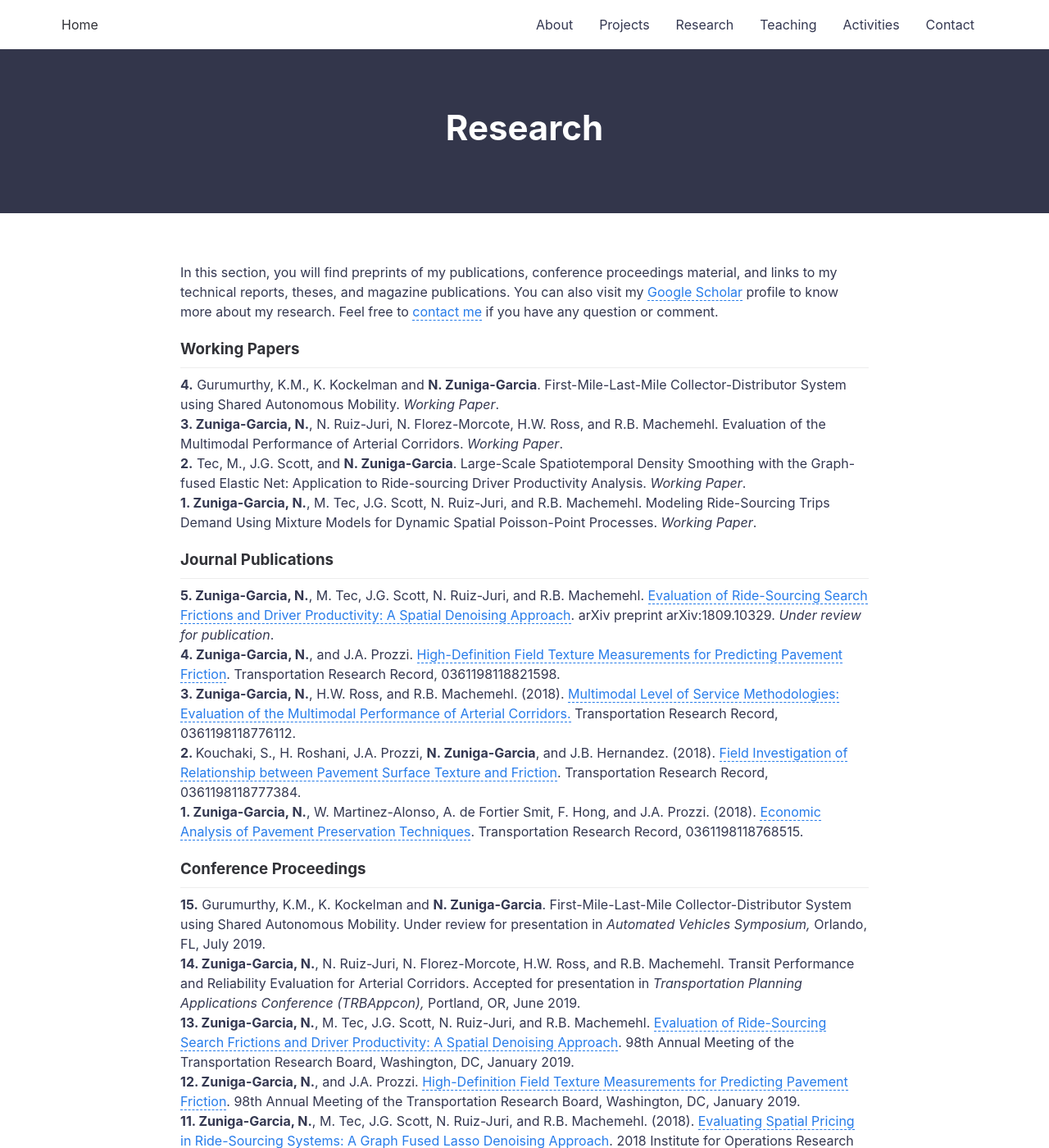
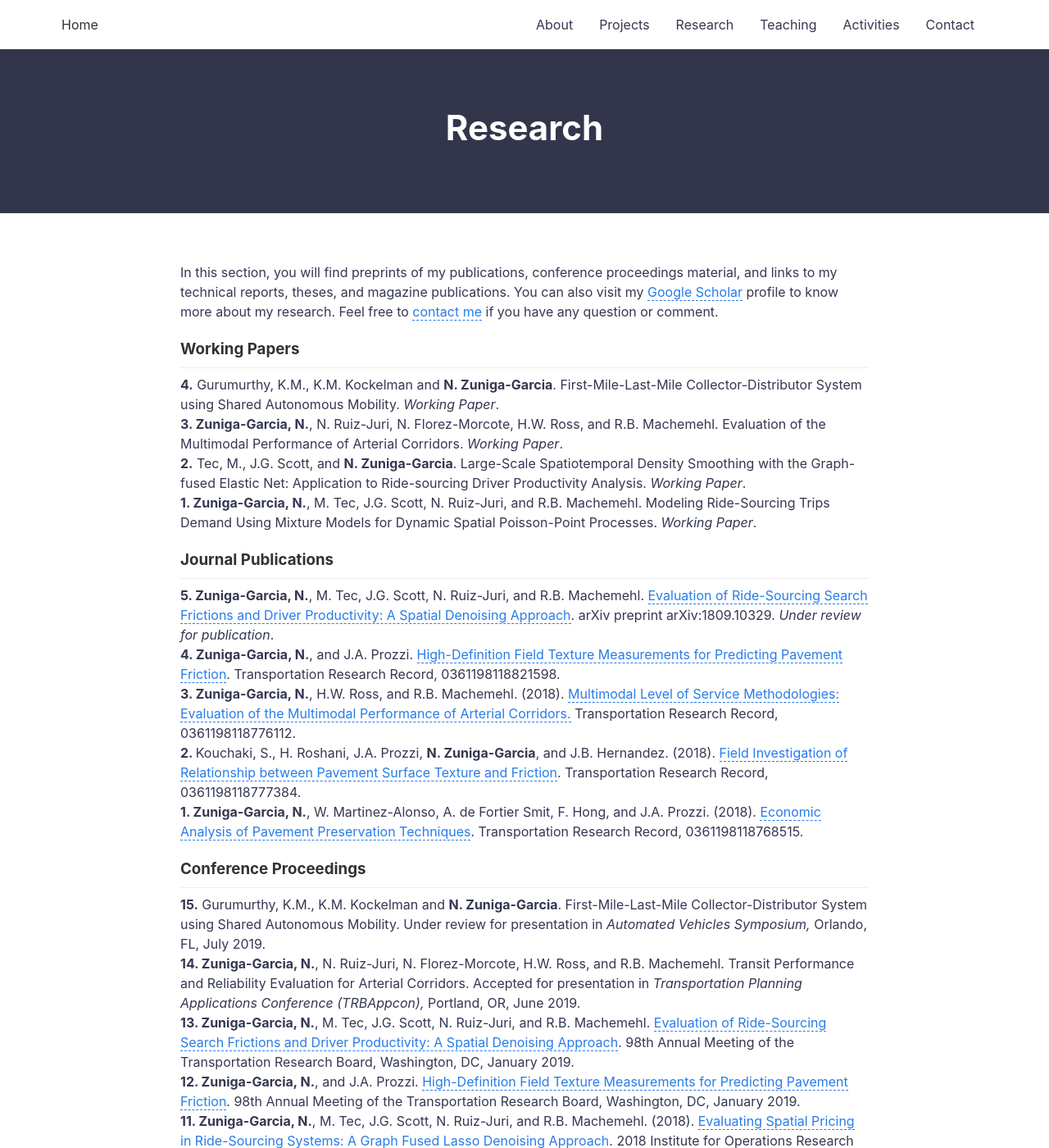
Before and after one commit to nzunigag/nzunigag.github.io, a Jekyll site: the page built from research.md, in a window 1280 px wide and 1400 px high. Shown: the whole window at 82% size. Built offline with Jekyll 4.4.1, drawn with Linux system fonts in a browser that asks for light colours.

```diff
--- a/research.md
+++ b/research.md
@@ -9,7 +9,7 @@ In this section, you will find preprints of my publications, conference proceedi
 ### Working Papers
 ___
 
-<b>4.</b> Gurumurthy, K.M., K. Kockelman and <b>N. Zuniga-Garcia</b>. First-Mile-Last-Mile Collector-Distributor System using Shared Autonomous Mobility. <i> Working Paper</i>.
+<b>4.</b> Gurumurthy, K.M., K.M. Kockelman and <b>N. Zuniga-Garcia</b>. First-Mile-Last-Mile Collector-Distributor System using Shared Autonomous Mobility. <i> Working Paper</i>.
 <br>
 <b>3. Zuniga-Garcia, N.</b>, N. Ruiz-Juri, N. Florez-Morcote, H.W. Ross, and R.B. Machemehl. Evaluation of the Multimodal
 Performance of Arterial Corridors. <i> Working Paper</i>.
@@ -35,7 +35,7 @@ ___
 
 ### Conference Proceedings
 ___
-<b>15.</b> Gurumurthy, K.M., K. Kockelman and <b>N. Zuniga-Garcia</b>. First-Mile-Last-Mile Collector-Distributor System using Shared Autonomous Mobility.  Under review for presentation in <i>Automated Vehicles Symposium,</i> Orlando, FL, July 2019.
+<b>15.</b> Gurumurthy, K.M., K.M. Kockelman and <b>N. Zuniga-Garcia</b>. First-Mile-Last-Mile Collector-Distributor System using Shared Autonomous Mobility.  Under review for presentation in <i>Automated Vehicles Symposium,</i> Orlando, FL, July 2019.
 <br>
 <b>14. Zuniga-Garcia, N.</b>, N. Ruiz-Juri, N. Florez-Morcote, H.W. Ross, and R.B. Machemehl. Transit Performance and Reliability Evaluation for Arterial Corridors.  Accepted for presentation in <i>Transportation Planning Applications Conference (TRBAppcon),</i> Portland, OR, June 2019.
 <br>
```
